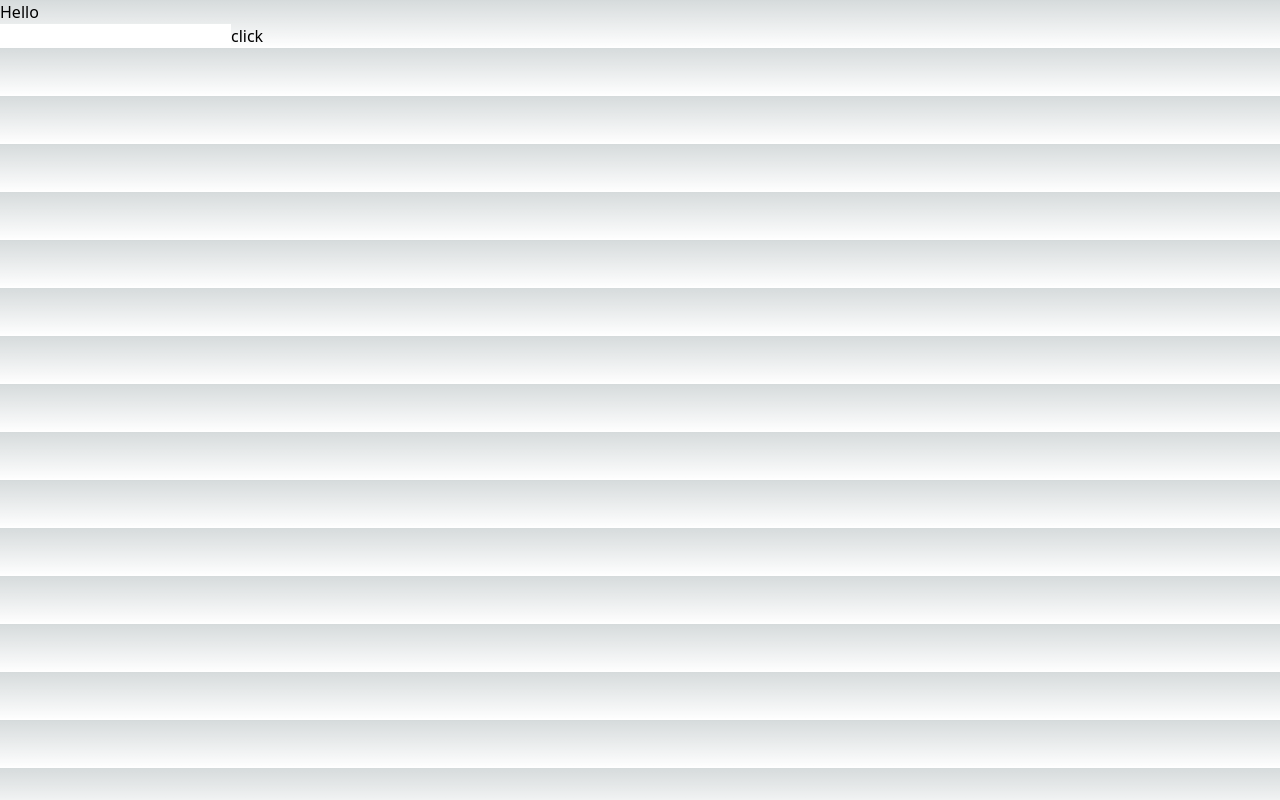
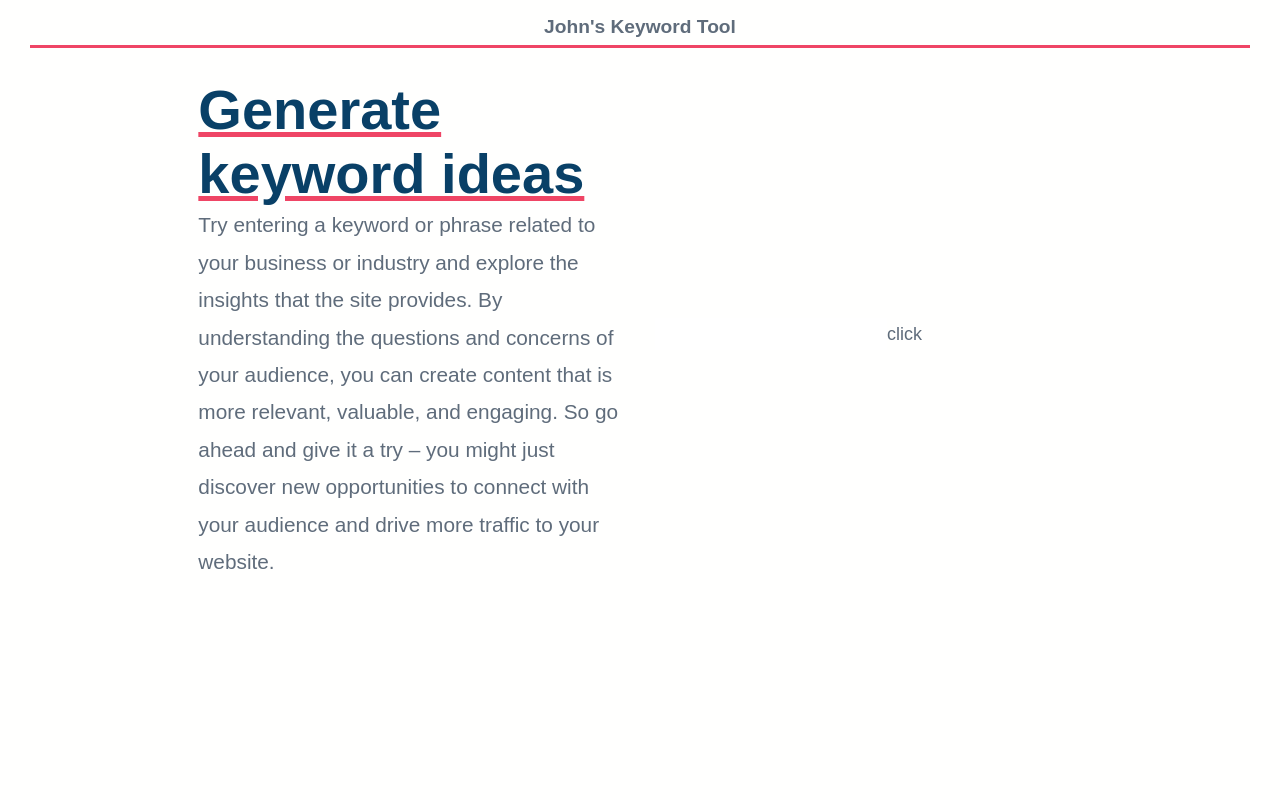
Before and after one commit to jaymagrob/keyword-monolith, a Next.js app: page / in a window 1280 px wide. Built offline with nearby package versions, Linux system fonts and the light colour scheme.

Commit message:
DEV-alpha, fix deisgn v2

```diff
--- a/pages/index.tsx
+++ b/pages/index.tsx
@@ -8,12 +8,20 @@ export default function Home() {
 
   return (
     <>
-      <h1>Hello</h1>
+      <header className="under-border">John&apos;s Keyword Tool</header>
+      <nav>
+        <div>
+          <h1 className="underline">Generate keyword ideas</h1>
+          <p>Try entering a keyword or phrase related to your business or industry and explore the insights that the site provides. By understanding the questions and concerns of your audience, you can create content that is more relevant, valuable, and engaging. So go ahead and give it a try – you might just discover new opportunities to connect with your audience and drive more traffic to your website.</p>
+        </div>
+        <div>
+          <form onSubmit={e => e.preventDefault()}>
             <input
               value={keyword}
               onChange={(e) => setKeyword(e.target.value)}
             />
             <button
+              type="submit"
               onClick={() => {
                 setIsLoading(true)
                 fetch(`/api/google?keyword=${keyword}&country=us&language=en`, {
@@ -31,12 +39,17 @@ export default function Home() {
               }
               }
             >click</button>
+          </form>
+        </div>
+      </nav>
       {isLoading && <h2>Is Loading....</h2>}
-      {data && (
+      {
+        data && (
           <main>
-          <Data data={data as DataType}/>
+            <Data data={data as DataType} />
           </main>
-      )}
+        )
+      }
     </>
   )
 }
--- a/styles/globals.css
+++ b/styles/globals.css
@@ -3,27 +3,28 @@
 @tailwind utilities;
 
 :root {
-  --foreground-rgb: 0, 0, 0;
-  --background-start-rgb: 214, 219, 220;
-  --background-end-rgb: 255, 255, 255;
-}
-
-@media (prefers-color-scheme: dark) {
-  :root {
-    --foreground-rgb: 255, 255, 255;
-    --background-start-rgb: 0, 0, 0;
-    --background-end-rgb: 0, 0, 0;
-  }
+  --background: #fffffe;
+  --headline: #094067;
+  --paragraph: #5f6c7b;
+  --button: #3da9fc;
+  --button-text: #fffffe;
+  --stroke: #094067;
+  --main: #fffffe;
+  --highlight: #3da9fc;
+  --secondary: #90b4ce;
+  --tertiary: #ef4565;
 }
 
 body {
-  color: rgb(var(--foreground-rgb));
-  background: linear-gradient(
-      to bottom,
-      transparent,
-      rgb(var(--background-end-rgb))
-    )
-    rgb(var(--background-start-rgb));
+  color: var(--paragraph);
+  background: var(--background);
+  font-family: sans-serif;
+  -ms-text-size-adjust: 100%;
+  -webkit-text-size-adjust: 100%;
+  font-family: proxima-nova, sans-serif;
+  font-size: 18px;
+  line-height: 1.8;
+  font-weight: 400;
 }
 
 main .results-0 {
@@ -47,3 +48,51 @@ main .results-2 {
 main .results-3 {
   width: 200px;
 }
+
+.underline {
+  text-decoration: var(--tertiary) underline;
+}
+
+.under-border {
+  border-bottom: var(--tertiary) solid 3px;
+}
+
+header {
+  text-align: center;
+  margin: 10px 30px;
+  font-size: 1.2rem;
+  font-weight: 700;
+  text-decoration: none;
+}
+
+nav {
+  padding: 20px;
+  margin: 10px 30px;
+  min-height: 400px;
+  display: flex;
+  align-items: center;
+  justify-content: center;
+  gap: 30px;
+}
+
+nav > * {
+ width: calc(100vw / 3)
+}
+
+h1, h2, h3, h4, h5, h6 {
+color: var(--headline)
+}
+
+h1 {
+  font-size: 3.5rem;
+  line-height: 1.15;
+  font-weight: 700;
+}
+
+p {
+  margin-bottom: 10px;
+  color: var(--paragraph);
+  font-size: 1.3rem;
+  font-weight: 400;
+
+}
```
Lines whose indentation alone changed are shown as unchanged.
